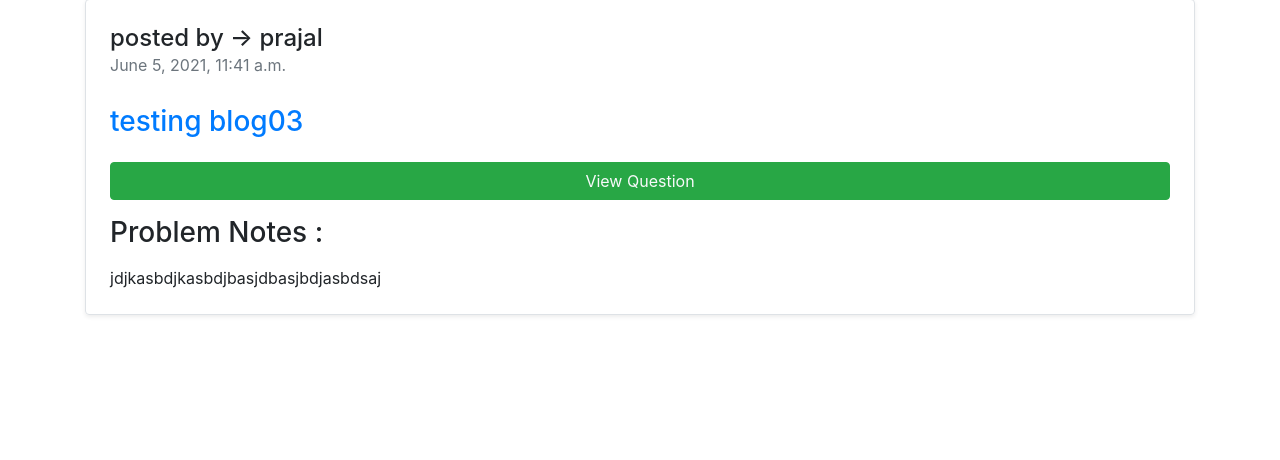
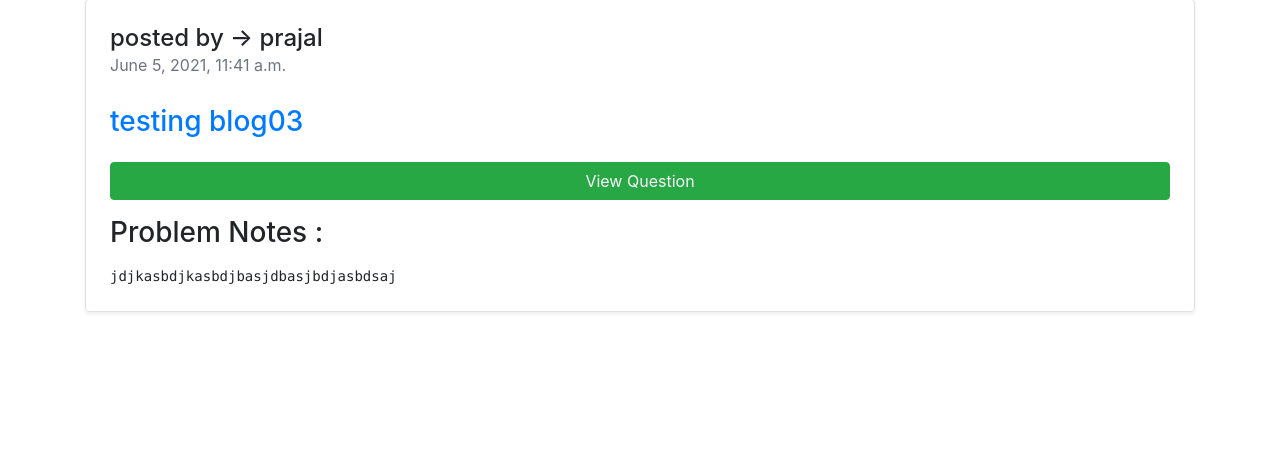
Before and after one commit to prajalpatidar06/kodeit, a Django app: page /blog_detail/3 in a window 1280 px wide. Shown: the part 73-533 px from the top of the page. Run offline with Django 3.2, Linux system fonts and the light colour scheme; data comes from the database, SQL or seed files in the repository.

Commit message:
Update blog_detail.html

```diff
--- a/templates/blog_detail.html
+++ b/templates/blog_detail.html
@@ -27,7 +27,7 @@
             <h3 class="my-4 text-primary"> {{blog.title}}</h3>
             <a class="btn btn-success text-light" href="{{blog.url}}" target="_blank">View Question</a>
             <h3 class="my-3">Problem Notes : </h3>
-            <p class="card-text mb-auto">{{blog.description}}</p>
+            <pre class="card-text mb-auto">{{blog.description}}</pre>
           </div>
         </div>
 </div>
```
